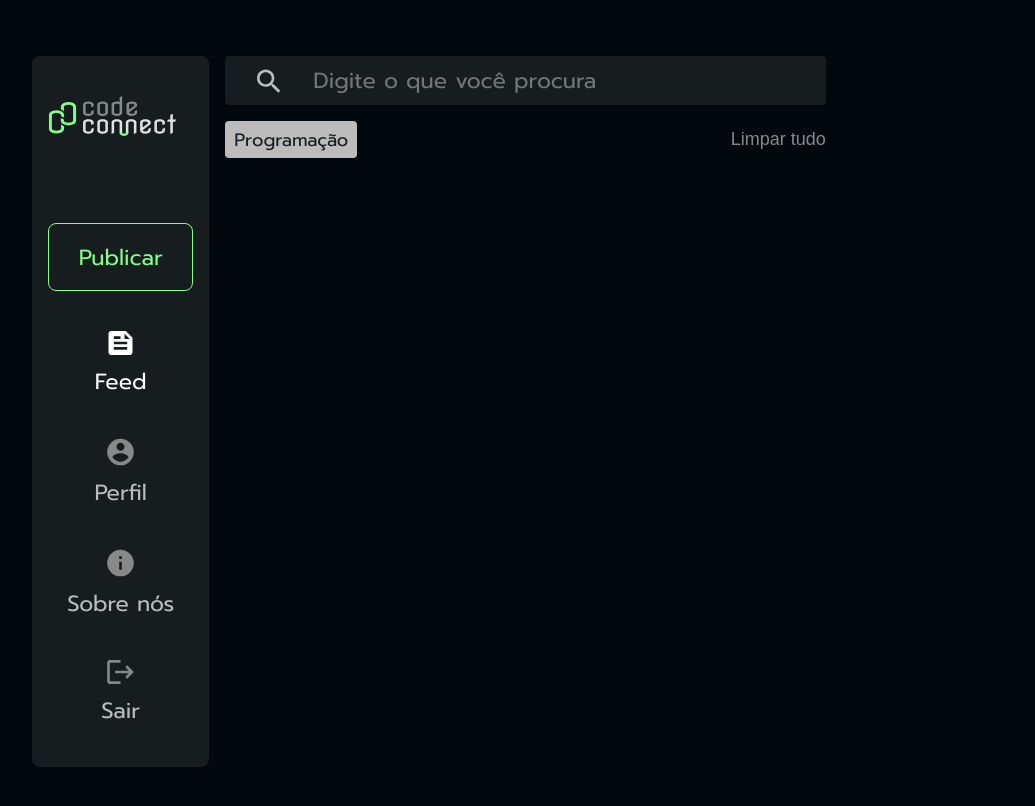
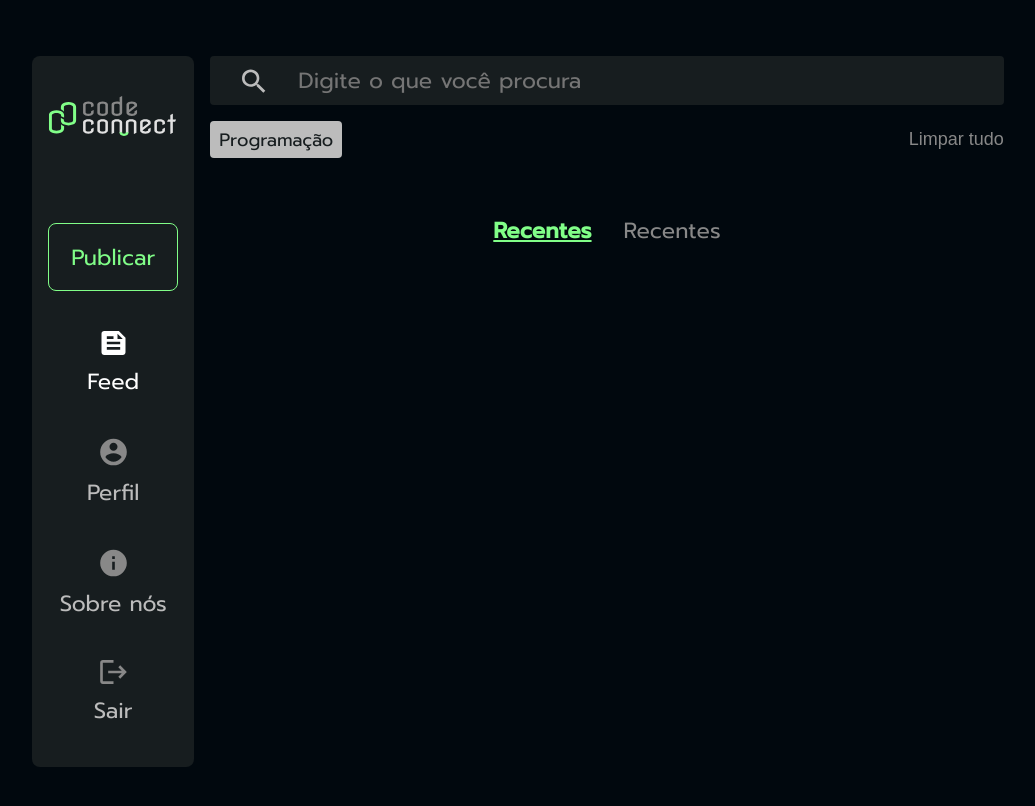
Before and after one commit to MeloMatheus89/codeconnect, a React (Vite) app: page / in a window 1280 px wide. Shown: the top 806 px of the page, without its empty margins (211-1246 px from the left). Built offline with nearby package versions, Linux system fonts and the light colour scheme.

Commit message:
adicionada funcionalidade de ordenação com estilização

```diff
--- a/src/App.jsx
+++ b/src/App.jsx
@@ -3,6 +3,7 @@
 import BarraDePesquisa from './componentes/BarraDePesquisa'
 import Sidebar from './componentes/Sidebar'
 import Filtro from './componentes/Filtros'
+import Ordenacao from './componentes/Ordenacao'
 
 function App() {
 
@@ -13,6 +14,7 @@
     <div>
     <BarraDePesquisa />
     <Filtro />
+    <Ordenacao />
     </div>
     </div>
   )
--- /dev/null
+++ b/src/componentes/Ordenacao/index.jsx
@@ -0,0 +1,19 @@
+import './styles.css'
+
+export default function Ordenacao() {
+    return (
+        <ul className='lista-ordenacao'>
+            <li>
+                <a href='' className='lista-ordenacao__link lista-ordenacao__link--ativo'>
+                    Recentes
+                    </a>
+            </li>
+            <li>
+            <a href='' className='lista-ordenacao__link'>
+                Recentes
+                </a>
+            </li>
+
+        </ul>
+    )
+}
--- /dev/null
+++ b/src/componentes/Ordenacao/styles.css
@@ -0,0 +1,24 @@
+.lista-ordenacao {
+  display: flex;
+  align-items: center;
+  justify-content: center;
+  list-style: none;
+  width: 62vw;
+  margin-top: 56px;
+  margin-bottom: 32px;
+  gap: 2em;
+}
+
+.lista-ordenacao__link {
+  text-decoration: none;
+  font-size: 22px;
+  color: var(--cinza-medio);
+  font-weight: 400;
+  line-height: 33px;
+}
+
+.lista-ordenacao__link--ativo {
+  color: var(--verde-destaque);
+  text-decoration: underline;
+  font-weight: 600;
+}
```
